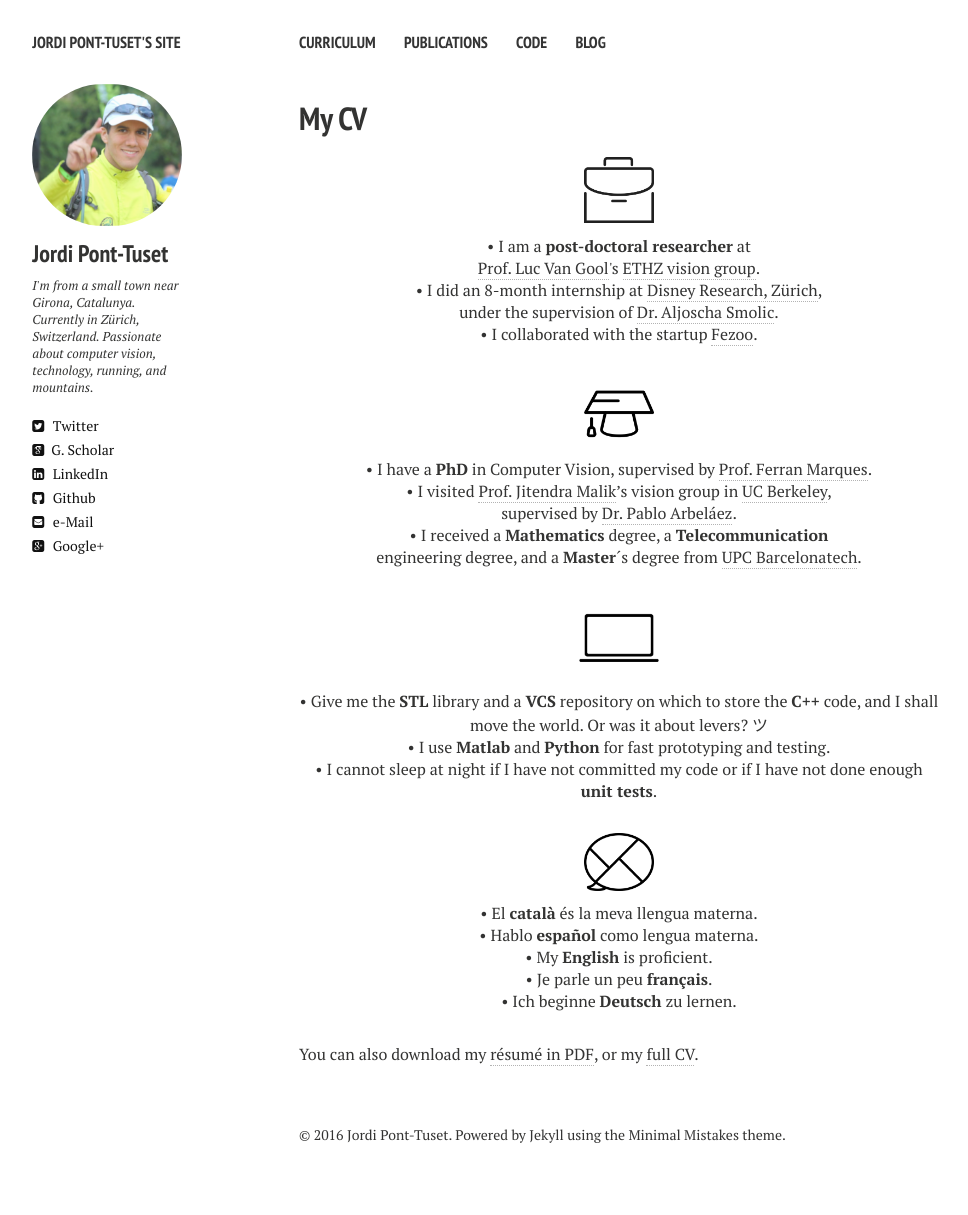
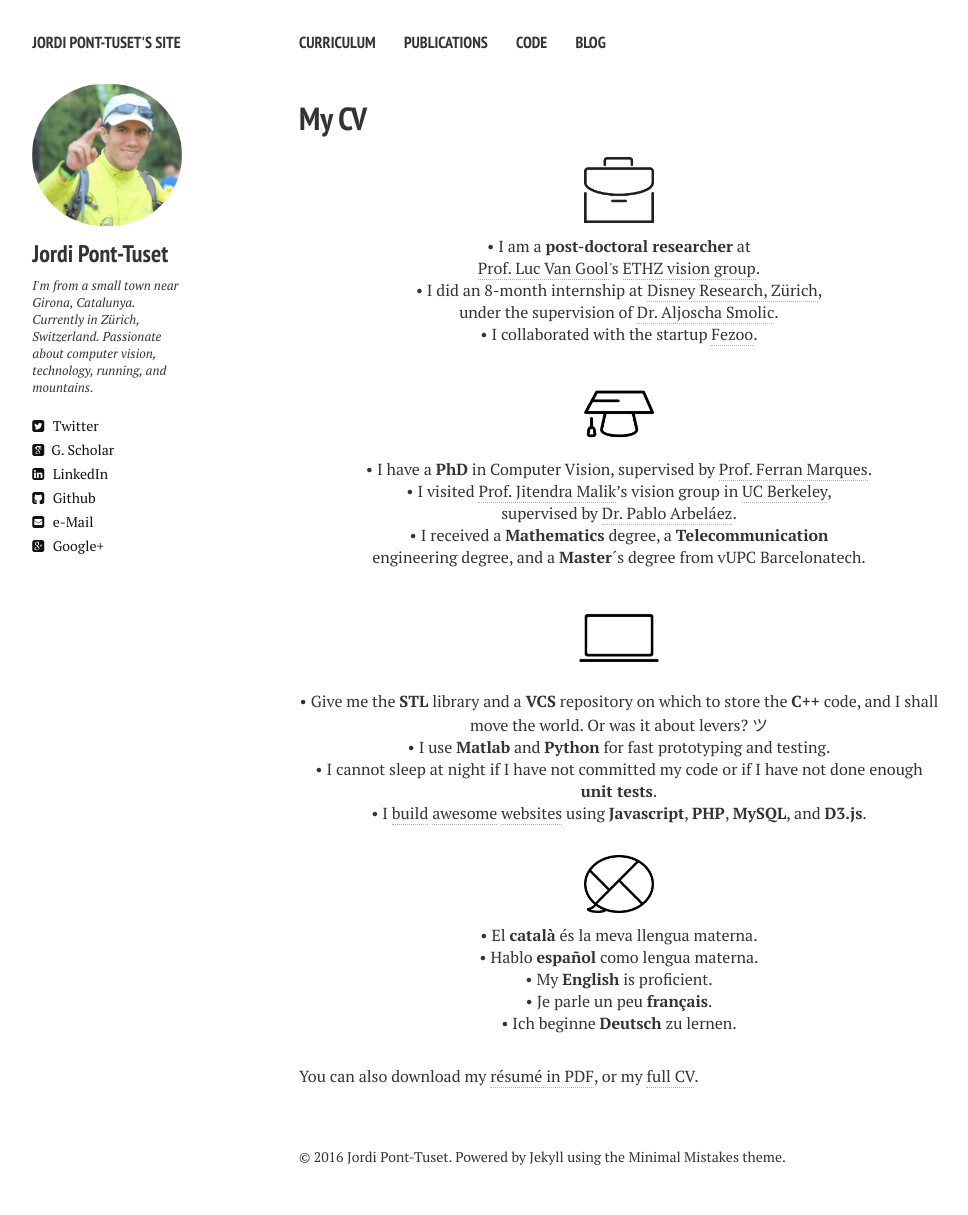
Before and after one commit to jponttuset/jponttuset.github.io, a Jekyll site: the page built from cv.md, in a window 1280 px wide. Shown: the whole page, without its empty margins (21-989 px from the left). Built offline with Jekyll 4.4.1, drawn with Linux system fonts in a browser that asks for light colours; nearby versions of some CDN libraries; before the commit the page ends 1193 px from its top, so only the background shows below that.

Commit message:
- Details at CV

```diff
--- a/_layouts/cv.html
+++ b/_layouts/cv.html
@@ -52,12 +52,13 @@
     <p align="center" class=bottom-small><img src="{{ site.url }}/images/CV/study2.png" alt="Education" width="70" height="70"></p>
     <p align="center">&#8226 I have a <strong>PhD</strong> in Computer Vision, supervised by <a href="https://imatge.upc.edu/web/ferran" target="_blank">Prof. Ferran Marques</a>.</p>
     <p align="center">&#8226 I visited <a href="http://www.cs.berkeley.edu/~malik/" target="_blank">Prof. Jitendra Malik</a>’s vision group in <a href="http://www.berkeley.edu" target="_blank">UC Berkeley</a>,<br>supervised by <a href="http://www.cs.berkeley.edu/~arbelaez/index.html" target="_blank">Dr. Pablo Arbeláez</a>.</p>
-    <p align="center" class="bottom-three">&#8226 I received a <strong>Mathematics</strong> degree, a <strong>Telecommunication</strong><br>engineering degree, and a <strong>Master</strong>´s degree from <a href="http://www.upc.edu" target="_blank">UPC Barcelonatech</a>.</p>
+    <p align="center" class="bottom-three">&#8226 I received a <strong>Mathematics</strong> degree, a <strong>Telecommunication</strong><br>engineering degree, and a <strong>Master</strong>´s degree from vUPC Barcelonatech</a>.</p>
 
     <p align="center" class=bottom-small><img src="{{ site.url }}/images/CV/computer2.png" alt="Computer Skills" width="80" height="80"></p>
     <p align="center">&#8226 Give me the <strong>STL</strong> library and a <strong>VCS</strong> repository on which to store the <strong>C++</strong> code, and I shall move the world. Or was it about levers? &#12484;</p>
     <p align="center">&#8226 I use <strong>Matlab</strong> and <strong>Python</strong> for fast prototyping and testing.</p>
-    <p align="center" class="bottom-three">&#8226 I cannot sleep at night if I have not committed my code or if I have not done enough <strong>unit tests</strong>.</p>
+    <p align="center">&#8226 I cannot sleep at night if I have not committed my code or if I have not done enough <strong>unit tests</strong>.</p>
+    <p align="center" class="bottom-three">&#8226 I <a href="http://goo.gl/XbK9qN" target="_blank">build</a> <a href="https://goo.gl/mVYQc1" target="_blank">awesome</a> <a href="http://goo.gl/znGIVM" target="_blank">websites</a> using <strong>Javascript</strong>, <strong>PHP</strong>, <strong>MySQL</strong>, and <strong>D3.js</strong>.</p>
 
     <p align="center" class=bottom-small><img src="{{ site.url }}/images/CV/talk.png" alt="Languages" width="70" height="70"></p>
     <p align="center">&#8226 El <strong>català</strong> és la meva llengua materna.</p>
```
